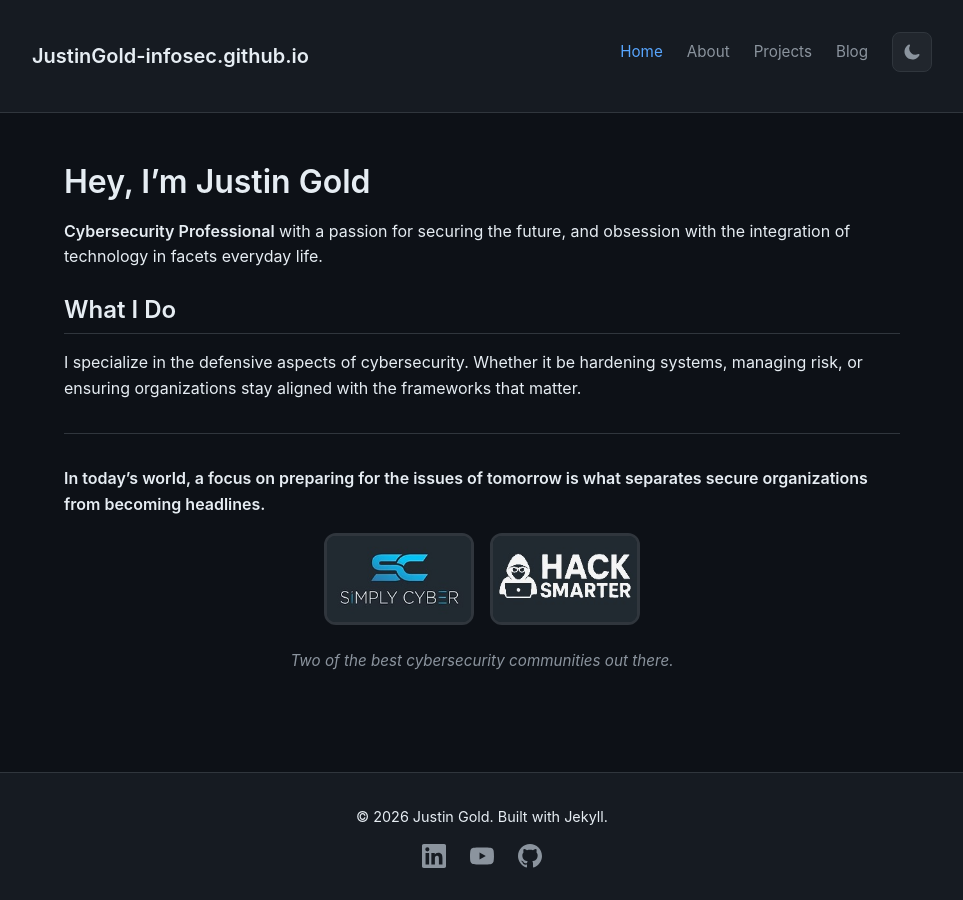
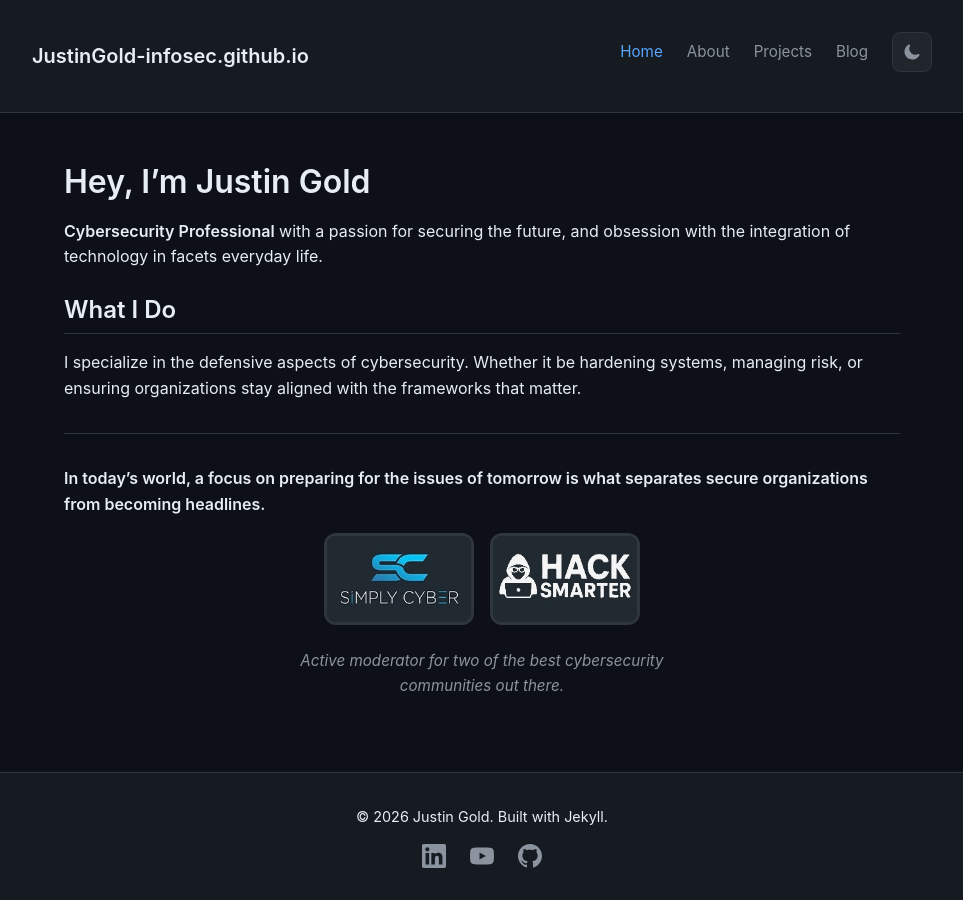
Before and after one commit to JustinGold-infosec/JustinGold-infosec.github.io, a Jekyll site: the page built from index.md, in a window 1280 px wide. Shown: the whole page, without its empty margins (158-1121 px from the left). Built offline with Jekyll 4.4.1, drawn with Linux system fonts in a browser that asks for light colours.

Commit message:
Update home.html

```diff
--- a/_layouts/home.html
+++ b/_layouts/home.html
@@ -12,5 +12,5 @@ layout: default
       <img src="/assets/Images/Media/Hacksmarter.jpg" alt="Hack Smarter" class="community-logo">
     </a>
   </div>
-  <p class="community-text">Two of the best cybersecurity communities out there.</p>
+  <p class="community-text">Active moderator for two of the best cybersecurity communities out there.</p>
 </section>
```
